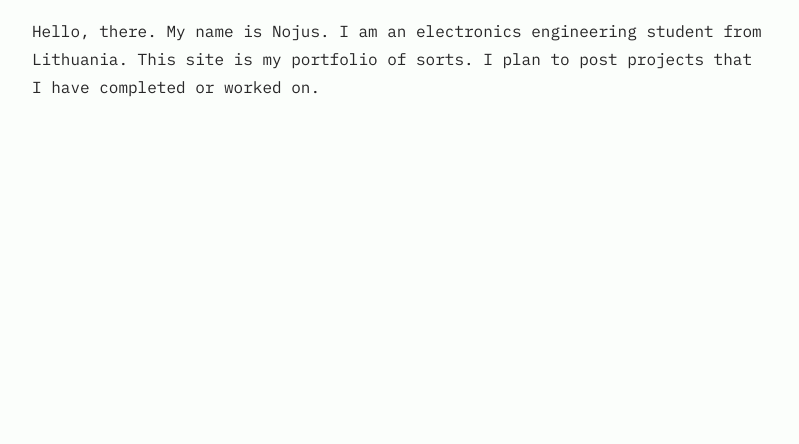
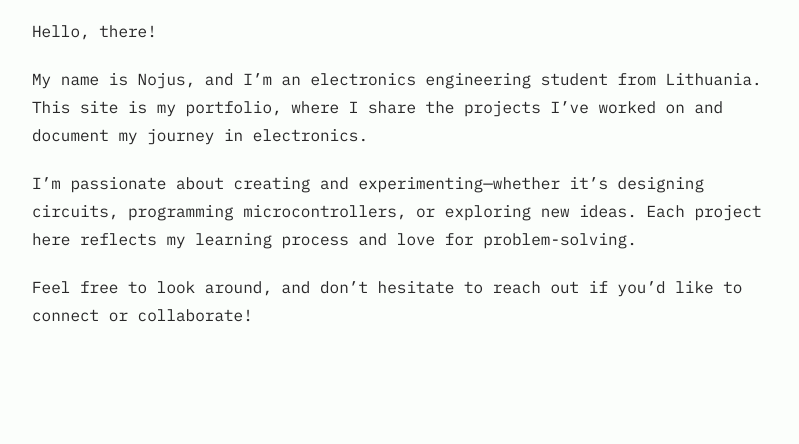
Before and after one commit to NBalciunas/nbalciunas.github.io, an Astro site: page /about in a window 1280 px wide. Shown: the part 292-736 px from the top of the page, without its empty margins (240-1039 px from the left). Built offline with nearby package versions, Linux system fonts and the light colour scheme; Astro itself is replaced by a stand-in of ours.

Commit message:
Update about.md

```diff
--- a/src/pages/about.md
+++ b/src/pages/about.md
@@ -3,7 +3,10 @@ layout: ../layouts/AboutLayout.astro
 title: "About"
 ---
 
-Hello, there.
-My name is Nojus. I am an electronics engineering student from Lithuania.
-This site is my portfolio of sorts.
-I plan to post projects that I have completed or worked on.
+Hello, there!
+
+My name is Nojus, and I’m an electronics engineering student from Lithuania. This site is my portfolio, where I share the projects I’ve worked on and document my journey in electronics.
+
+I’m passionate about creating and experimenting—whether it’s designing circuits, programming microcontrollers, or exploring new ideas. Each project here reflects my learning process and love for problem-solving.
+
+Feel free to look around, and don’t hesitate to reach out if you’d like to connect or collaborate!
```
